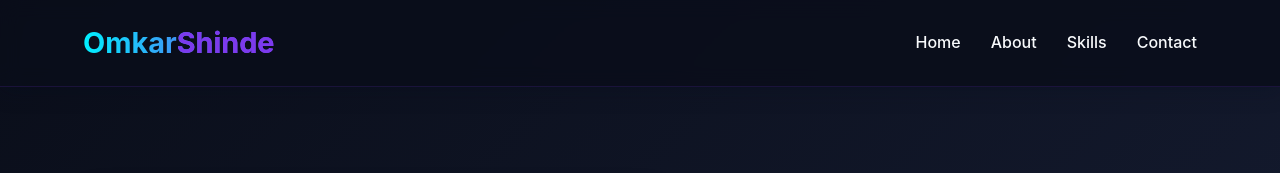
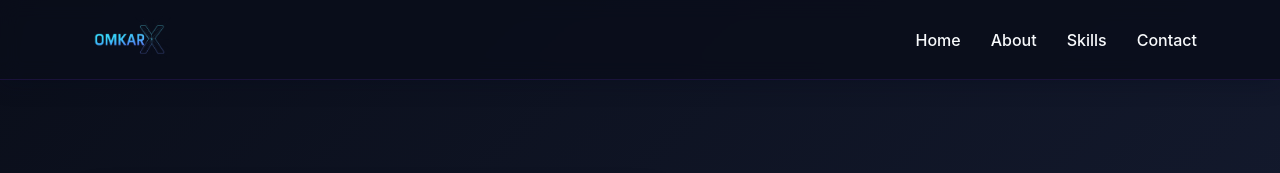
Before and after one commit to omkarsx/omkarsx.github.io, a plain HTML site: page index.html in a window 1280 px wide. Shown: the top 173 px of the page. Drawn offline with Linux system fonts and the light colour scheme.

Commit message:
Add files via upload

```diff
--- a/index.html
+++ b/index.html
@@ -19,7 +19,9 @@
     <!-- Header -->
     <header>
         <div class="container header-content">
-            <a href="#" class="logo">Omkar<span>Shinde</span></a>
+            <a href="#" class="logo">
+             <img src="images/logo.png" alt="Omkarx.tech Logo" style="height: 100px; width: auto;">
+            </a>
             <div class="mobile-toggle">
                 <i class="fas fa-bars"></i>
             </div>
--- a/style.css
+++ b/style.css
@@ -2270,3 +2270,36 @@ footer::before {
         transition: none;
     }
 }
+/* Increase header height a bit */
+header {
+  height: 80px;                 /* was 64px */
+  display: flex;
+  align-items: center;
+}
+
+/* Keep items aligned within the header */
+.header-content {
+  display: flex;
+  align-items: center;
+  justify-content: space-between;
+  height: 100%;
+}
+
+/* Allow a bigger logo but cap it so header doesn't overflow */
+.logo img {
+  max-height: 172px;             /* increase from 48px */
+  width: auto;
+  display: block;
+}
+
+/* Match nav link vertical alignment */
+.nav-links a {
+  line-height: 80px;            /* match header height */
+}
+
+/* Mobile adjustments */
+@media (max-width: 768px) {
+  header { height: 68px; }
+  .logo img { max-height: 52px; }
+  .nav-links a { line-height: 68px; }
+}
```
Also changed, not shown: images/logo1.png (added).
